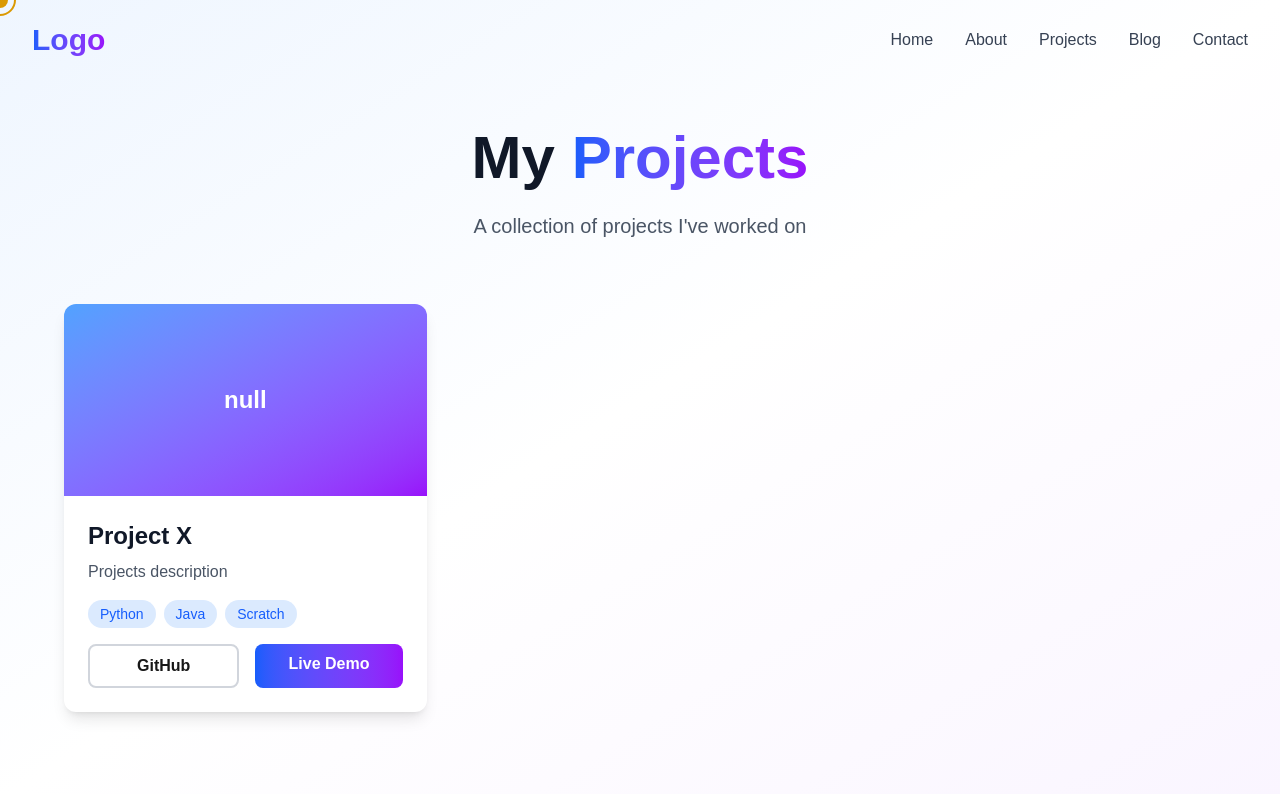
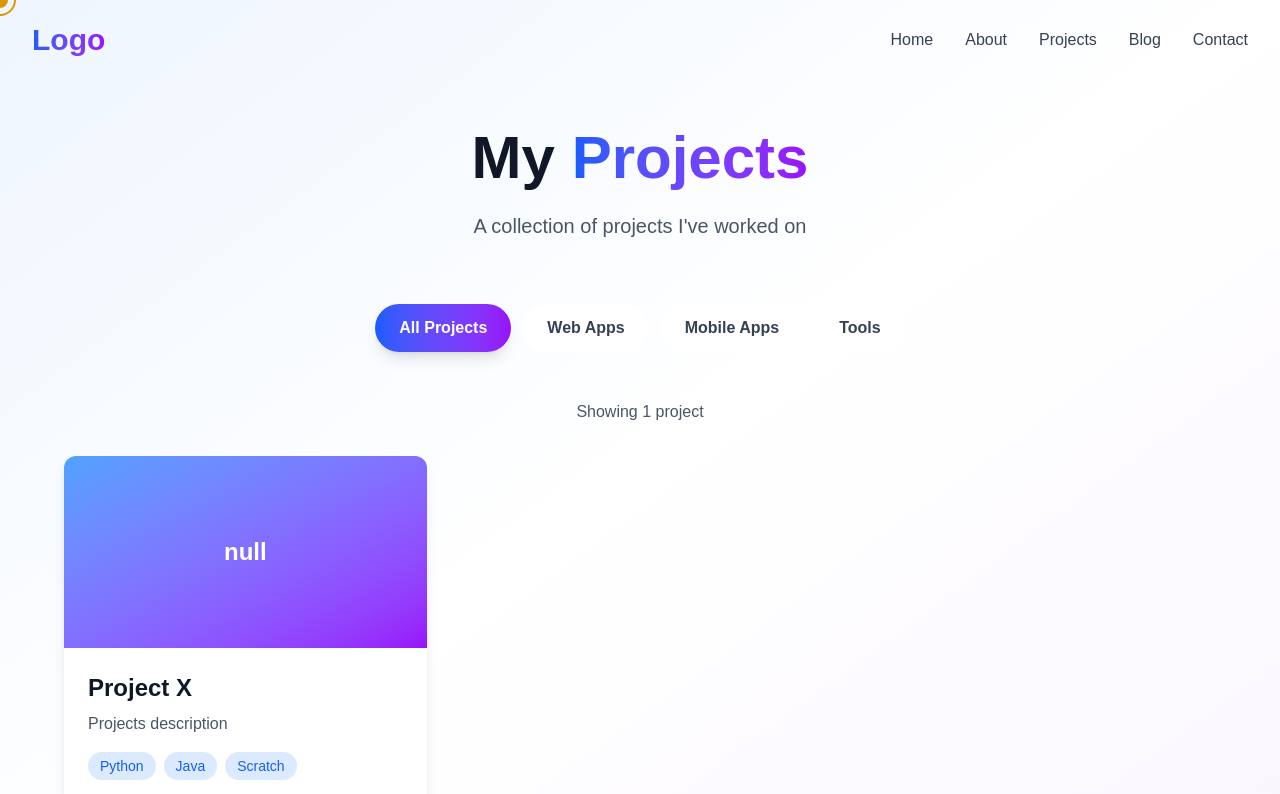
Before and after one commit to Hrei2/portfolio-website, a Next.js app: page /projects in a window 1280 px wide. Shown: the top 794 px of the page. Built offline with nearby package versions, Linux system fonts and the light colour scheme.

Commit message:
Added filtering to projects page

```diff
--- a/app/projects/page.tsx
+++ b/app/projects/page.tsx
@@ -1,22 +1,36 @@
 'use client';
 
 import { motion } from 'framer-motion';
-import Image from 'next/image';
+import { useState } from 'react';
 import Link from 'next/link';
 
 export default function ProjectsPage() {
+    const [activeFilter, setActiveFilter] = useState('all');
+
     const projects = [
         {
             id: 1,
             title: 'Project X',
             description: 'Projects description',
             image:'null', /*Possibly will remove this later. Do not feel the need for this*/
+            category: 'web',
             tags: ['Python', 'Java', 'Scratch'],
             github: 'https://github.com/username/project',
             demo: 'https://project-demo.com',
         },
         // More projects will be added here in near or not so near future
     ];
+
+    const categories = [
+        { id: 'all', label: 'All Projects' },
+        { id: 'web', label: 'Web Apps' },
+        { id: 'mobile', label: 'Mobile Apps' },
+        { id: 'tools', label: 'Tools'}
+    ];
+
+    const filteredProjects = activeFilter === 'all'
+        ? projects
+        : projects.filter(project => project.category === activeFilter);
 
     return (
         <main className="min-h-screen pt-32 pb-20 px-4 sm:px-6 lg:px-8 bg-gradient-to-br from-blue-50 via-white to-purple-50 dark:from-gray-900 dark:via-gray-800 dark:to-gray-900">
@@ -36,16 +50,41 @@ export default function ProjectsPage() {
                     </p>
                 </motion.div>
 
+                {/* The filter buttons */}
+                <div className="flex flex-wrap justify-center gap-3 mb-12">
+                    {categories.map((category) => (
+                        <button
+                            key={category.id}
+                            onClick={() => setActiveFilter(category.id)}
+                            className={`px-6 py-3 rounded-full font-semibold transition-all duration-300 ${
+                                activeFilter === category.id
+                                    ? 'bg-gradient-to-r from-blue-600 to-purple-600 text-white shadow-lg'
+                                    : 'bg-white dark:bg-gray-800 text-gray-700 dark:text-gray-300 hover:shadow-md'
+                            }`}
+                        >
+                            {category.label}
+                        </button>
+                    ))}
+                </div>
+
+                {/* Project count */}
+                <p className="text-center text-gray-600 dark:text-gray-300 mb-8">
+                    Showing {filteredProjects.length} {filteredProjects.length === 1 ? 'project' : 'projects'}
+                </p>
+
                 {/* Projects Grid */}
-                <div className="grid md:grid-cols-2 lg:grid-cols-3 gap-8">
-                    {projects.map((project, index) => (
+                <motion.div
+                layout
+                className="grid md:grid-cols-2 lg:grid-cols-3 gap-8">
+                    {filteredProjects.map((project) => (
                         <motion.div
                             key={project.id}
-                            initial={{ opacity: 0, y: 20 }}
-                            whileInView={{ opacity: 1, y: 0 }}
-                            viewport={{ once: true }}
-                            transition={{ duration: 0.5, delay: index * 0.1 }}
-                            className="group bg-white dark:bg-gray-800 rounded-xl overflow-hidden shadow-lg hover:shadow-2xl transition-all duration-300"
+                            layout
+                            initial={{ opacity: 0, scale: 0.8 }}
+                            animate={{ opacity: 1, scale: 1 }}
+                            exit={{ opacity: 0, scale: 0.8 }}
+                            transition={{ duration: 0.5 }}
+                            className="bg-white dark:bg-gray-800 rounded-xl overflow-hidden shadow-lg hover:shadow-2xl transition-all duration-300"
                         >
                             <div className="relative h-48 bg-gradient-to-br from-blue-400 to-purple-600 overflow-hidden">
                                 <div className="absolute inset-0 flex items-center justify-center text-center text-white text-2xl font-bold">
@@ -95,7 +134,16 @@ export default function ProjectsPage() {
                             </div>
                         </motion.div>
                     ))}
+                </motion.div>
+
+                {/* No projects found under current filter message */}
+                {filteredProjects.length === 0 && (
+                    <div className="text-center py-20">
+                        <p className="text-2xl text-gray-500 dark:text-gray-400">
+                            No projects found in this category. Should I create some?
+                        </p>
                     </div>
+                )}
             </div>
         </main>
     );
```
Lines whose indentation alone changed are shown as unchanged.
